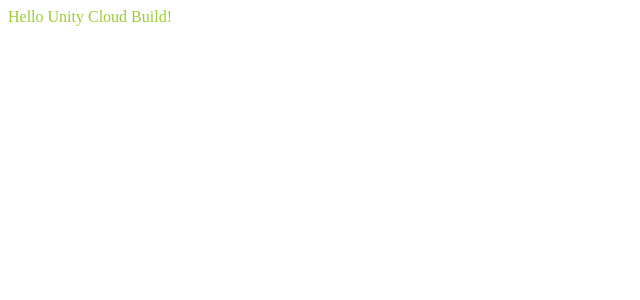
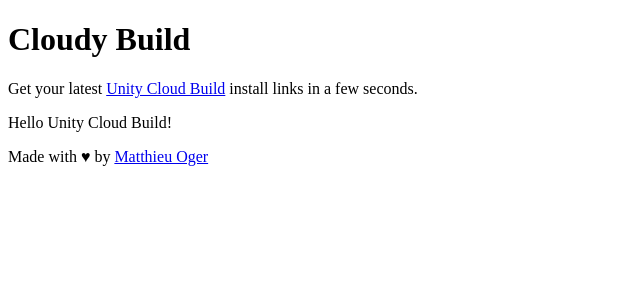
Before and after one commit to solarsailer/cloudy-build, a Next.js app: page / in a window 1280 px wide. Shown: the top 300 px of the page, without its empty margins (0-640 px from the left). Built offline with nearby package versions, Linux system fonts and the light colour scheme.

Commit message:
Add base layout

```diff
--- /dev/null
+++ b/components/Footer.tsx
@@ -0,0 +1,7 @@
+export default () => {
+  return (
+    <footer className="page-footer" id="page_footer">
+      Made with ♥︎ by <a href="https://solarsailer.net/">Matthieu Oger</a>
+    </footer>
+  )
+}
--- /dev/null
+++ b/components/Header.tsx
@@ -0,0 +1,12 @@
+export default () => {
+  return (
+    <header className="page-header" id="page_header">
+      <h1>Cloudy Build</h1>
+      <p>
+        Get your latest{' '}
+        <a href="https://unity3d.com/services/cloud-build">Unity Cloud Build</a>{' '}
+        install links in a few seconds.
+      </p>
+    </header>
+  )
+}
--- /dev/null
+++ b/components/Main.tsx
@@ -0,0 +1,7 @@
+export default ({children}) => {
+  return (
+    <main className="page-content" id="page_content" role="main">
+      {children}
+    </main>
+  )
+}
--- /dev/null
+++ b/components/Page.tsx
@@ -0,0 +1,7 @@
+export default ({children}) => {
+  return (
+    <div className="page" id="page">
+      {children}
+    </div>
+  )
+}
--- /dev/null
+++ b/pages/_app.tsx
@@ -0,0 +1,37 @@
+import App from 'next/app'
+import React from 'react'
+
+import Page from '../components/Page'
+import Main from '../components/Main'
+import Header from '../components/Header'
+import Footer from '../components/Footer'
+
+// -------------------------------------------------------------
+// App.
+// -------------------------------------------------------------
+
+export default class extends App {
+  static async getInitialProps({Component, router, context}) {
+    let pageProps = {}
+
+    if (Component.getInitialProps) {
+      pageProps = await Component.getInitialProps(context)
+    }
+
+    return {pageProps}
+  }
+
+  render() {
+    const {Component, pageProps} = this.props
+
+    return (
+      <Page>
+        <Header />
+        <Main>
+          <Component {...pageProps} />
+        </Main>
+        <Footer />
+      </Page>
+    )
+  }
+}
--- a/pages/index.tsx
+++ b/pages/index.tsx
@@ -1,7 +1,7 @@
 import styled from 'styled-components'
 
-const Main = styled.main`
-  color: yellowgreen;
-`
+// -------------------------------------------------------------
+// Components.
+// -------------------------------------------------------------
 
-export default () => <Main>Hello Unity Cloud Build!</Main>
+export default () => <p>Hello Unity Cloud Build!</p>
```
